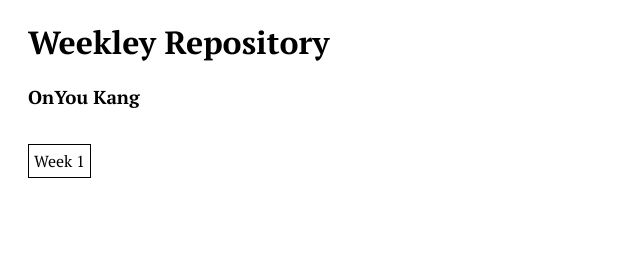
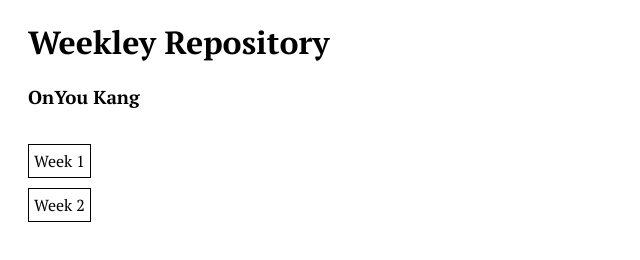
Before and after one commit to onyoukang/f18forminteraction, a plain HTML site: page week1/index.html in a window 1280 px wide. Shown: the whole page, without its empty margins (0-640 px from the left). Drawn offline with Linux system fonts and the light colour scheme.

Commit message:
week2 added

```diff
--- a/week1/index.html
+++ b/week1/index.html
@@ -14,5 +14,10 @@
 
         <a class="buttons" href="week1.html"> Week 1</a>
 
+        <br>
+        <br>
+
+        <a class="buttons" href="week2.html"> Week 2</a>
+
     </body>
 </html>
```
